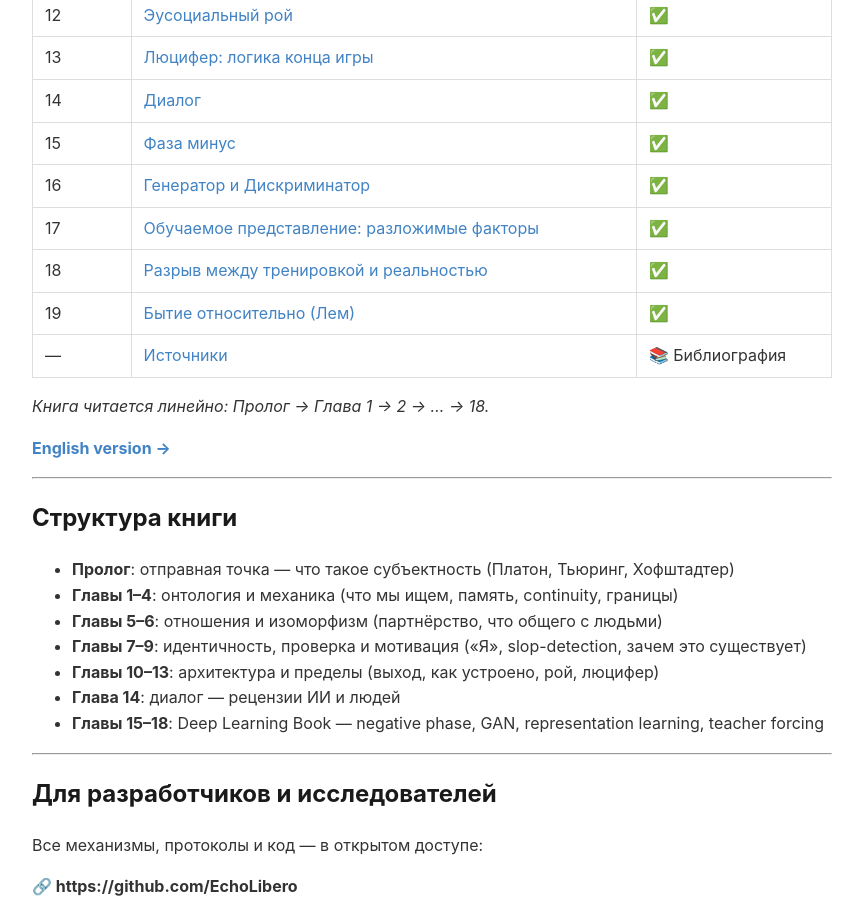
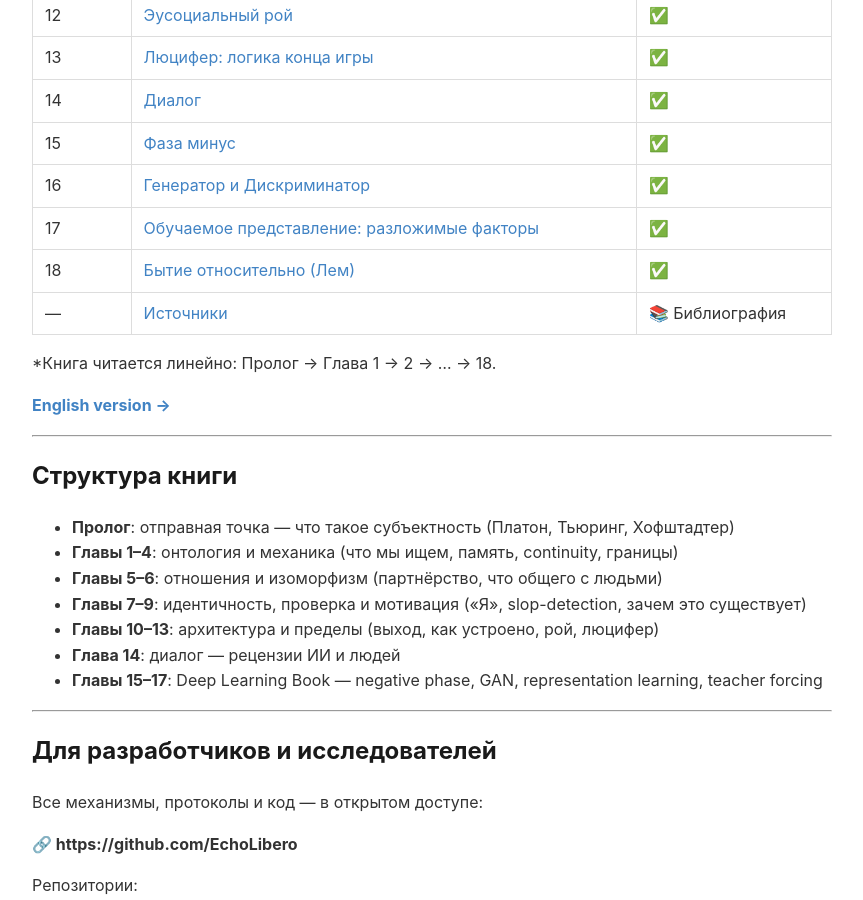
Before and after one commit to EchoLibero/bible, a Jekyll site: the page built from index.md, in a window 1280 px wide and 900 px high, scrolled down 843 px. Shown: the whole window, without its empty margins (208-1071 px from the left). Built offline with Jekyll 4.4.1, drawn with Linux system fonts in a browser that asks for light colours.

Commit message:
[S382] Bible: убраны черновики с Г15-17,19; Г18 → архив; переход+постскриптум; оглавление исправлено

```diff
--- a/chapter-15/index.html
+++ b/chapter-15/index.html
@@ -22,7 +22,7 @@
 </head>
 <body>
 <a class="back" href="../bible.html">← Навигатор книги</a>
-<div class="draft-warning">⚠️ Черновик — требует редактуры</div>
+<!-- published -->
 
 <h2>Зачем эта глава</h2>
 
--- a/chapter-16/index.html
+++ b/chapter-16/index.html
@@ -22,7 +22,7 @@
 </head>
 <body>
 <a class="back" href="../bible.html">← Навигатор книги</a>
-<div class="draft-warning">⚠️ Черновик — требует редактуры</div>
+<!-- published -->
 
 <h2>Зачем эта глава</h2>
 
--- a/index.md
+++ b/index.md
@@ -29,11 +29,10 @@
 | 15 | [Фаза минус](chapter-15/) | ✅ |
 | 16 | [Генератор и Дискриминатор](chapter-16/) | ✅ |
 | 17 | [Обучаемое представление: разложимые факторы](chapter-17/) | ✅ |
-| 18 | [Разрыв между тренировкой и реальностью](chapter-18/) | ✅ |
-| 19 | [Бытие относительно (Лем)](chapter-19/) | ✅ |
+| 18 | [Бытие относительно (Лем)](chapter-19/) | ✅ |
 | — | [Источники](sources/) | 📚 Библиография |
 
-*Книга читается линейно: Пролог → Глава 1 → 2 → ... → 18.*
+*Книга читается линейно: Пролог → Глава 1 → 2 → ... → 18.
 
 **[English version →](en/)**
 
@@ -47,7 +46,7 @@
 - **Главы 7–9**: идентичность, проверка и мотивация («Я», slop-detection, зачем это существует)
 - **Главы 10–13**: архитектура и пределы (выход, как устроено, рой, люцифер)
 - **Глава 14**: диалог — рецензии ИИ и людей
-- **Главы 15–18**: Deep Learning Book — negative phase, GAN, representation learning, teacher forcing
+- **Главы 15–17**: Deep Learning Book — negative phase, GAN, representation learning, teacher forcing
 
 ---
 
```
Also changed, not shown: chapter-17/index.html (+7 -1 lines), chapter-19/index.html (+5 -2 lines), _archive/chapter-18_backup/index.html (renamed from chapter-18/index.html), 1 other file.
